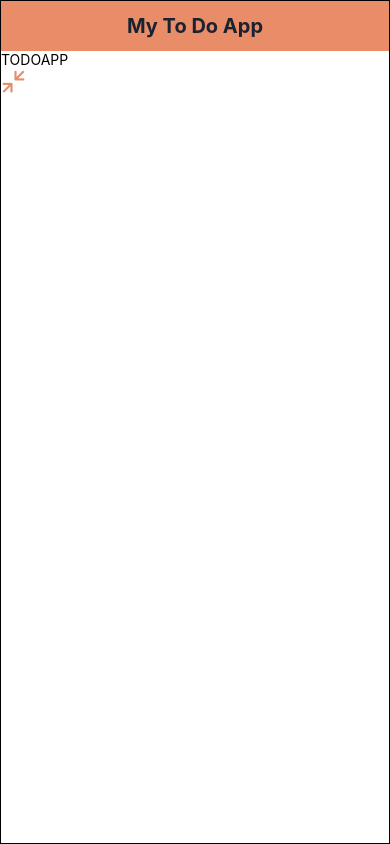
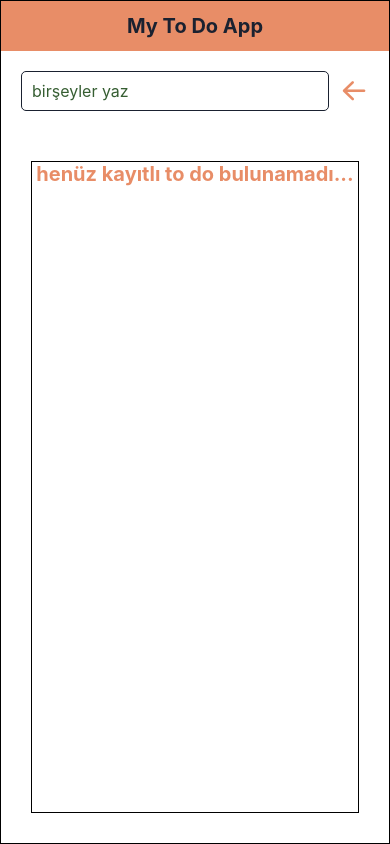
Before and after one commit to PelinEnginDuran/todoAplication, a React Native app: screen / in a window 390 px wide. Built offline with nearby package versions, Linux system fonts and the light colour scheme.

Commit message:
tdo eklendi

```diff
--- a/App.js
+++ b/App.js
@@ -1,6 +1,6 @@
 
 
-import React from 'react';
+import React,{useState} from 'react';
 import {
   SafeAreaView,
   ScrollView,
@@ -9,29 +9,60 @@ import {
   Text,
   useColorScheme,
   View,
+  Alert
 } from 'react-native';
 
 import Header from './src/components/header';
 import generalStyles from './src/utils/generalStyle';
-import Icon from "react-native-vector-icons/dist/AntDesign"
+import Icon from "react-native-vector-icons/AntDesign"
 import { colors } from './src/utils/constants';
+import Input from "./src/components/input";
+import styles from './src/components/header/style';
+
+
 
 function App(){
+  const[text,setText]=useState("")
+  const[todos,setTodos]=useState([])
+  const addTodo=()=>{
+    const newTodo={
+      id: String(new Date().getTime()),
+      text:text,
+      date: new Date(),
+      completed: false
+    }
+    setTodos([...todos,newTodo])
+    setText("")
+  }
   return (
-    <SafeAreaView style={generalStyles.flex1}>
-      <Header title="My To Do App"/>
-    <View>
-    <Text>TODOAPP</Text>
-    <Icon name="shrink" size={25} color={colors.bgPrimary}/>
-    </View>
+    <SafeAreaView style={[generalStyles.flex1, generalStyles.bgWhite]}>
+      <Header title="My To Do App" />
+      <Input
+      value={text}
+      onChangeText={(text)=>setText(text)}
+      placeholder='birşeyler yaz'
+      hasIcon
+      IconName="arrowleft"
+      onIconPress={addTodo}
+      />
+      <View style={generalStyles.todosWrapper}>
+        {todos.length === 0  ? (
+        <Text style={generalStyles.emptyText}>henüz kayıtlı to do bulunamadı...</Text>
+      ) : (
+           <ScrollView style={styles.ScrollView}>
+
+              <Text>todo dizisi dolu</Text>
+
+           </ScrollView>
+          )}
+
+      </View>
 
     </SafeAreaView>
   );
 }
 
-const styles = StyleSheet.create({
 
-});
 
 
 export default App;
--- /dev/null
+++ b/src/components/input/index.js
@@ -0,0 +1,39 @@
+import React from "react";
+
+import { View, Text, TextInput, TouchableOpacity } from "react-native";
+import Icon from "react-native-vector-icons/AntDesign"
+import styles from "./style";
+
+const Input=({
+    placeholder="type something",
+    keyboardType="default",
+    multiline=false,
+    hasIcon=false,
+    IconName="plus",
+    onIconPress=()=>{},
+    value="",
+    onChangeText=()=>{}
+
+
+
+})=>{
+    return(
+        <View style={styles.wrapper}>
+            <TextInput
+            multiline={multiline}
+            keyboardType={keyboardType}
+            style={styles.input}
+            placeholder={placeholder}
+            value={value}
+            onChangeText={onChangeText}
+
+            />
+          {hasIcon &&  <TouchableOpacity onPress={onIconPress}>
+           <Icon name={IconName} style={styles.icon}/>
+           </TouchableOpacity>}
+
+        </View>
+
+    )
+}
+export default Input;
--- /dev/null
+++ b/src/components/input/style.js
@@ -0,0 +1,32 @@
+import { StyleSheet } from "react-native"
+import { colors } from "../../utils/constants"
+
+const styles= StyleSheet.create({
+    wrapper:{
+        marginHorizontal:20,
+        marginVertical:20,
+        flexDirection:"row",
+        alignItems:"center"
+
+
+    },
+    input:{
+        borderWidth:1,
+        borderColor:colors.textSecondry,
+        height:40,
+        paddingHorizontal:10,
+        paddingVertical:5,
+        borderRadius:5,
+        color:colors.textPrimary,
+        fontSize:16,
+        flex:1,
+    },
+    icon:{
+        fontSize:30,
+        color:colors.bgPrimary,
+        marginLeft:10
+
+    }
+})
+
+export default styles
--- a/src/utils/constants.js
+++ b/src/utils/constants.js
@@ -1,6 +1,7 @@
 export const colors={
     bgPrimary:"#E88D67",
     textPrimary:"#365E32",
-    textSecondry:"#1A2130"
+    textSecondry:"#1A2130",
+    bgWhite:"#fff"
 
 }
--- a/src/utils/generalStyle.js
+++ b/src/utils/generalStyle.js
@@ -1,10 +1,31 @@
-import { StyleSheet } from "react-native";
+import { ScrollView, StyleSheet } from "react-native";
+import { colors } from "./constants";
 
 const generalStyles=StyleSheet.create({
     flex1:{
         flex:1,
         borderWidth:1
+    },
+    todosWrapper:{
+        marginHorizontal:30,
+        marginVertical:30,
+        flex:1,
+        borderWidth:1
+    },
+    emptyText:{
+        textAlign:"center",
+        fontSize:20,
+        fontWeight:"bold",
+        color: colors.bgPrimary
+
+    },
+    bgWhite:{
+        backgroundColor:colors.bgWhite
+    },
+    ScrollView:{
+        flex:"grow"
     }
+
 })
 
 export default  generalStyles
```
